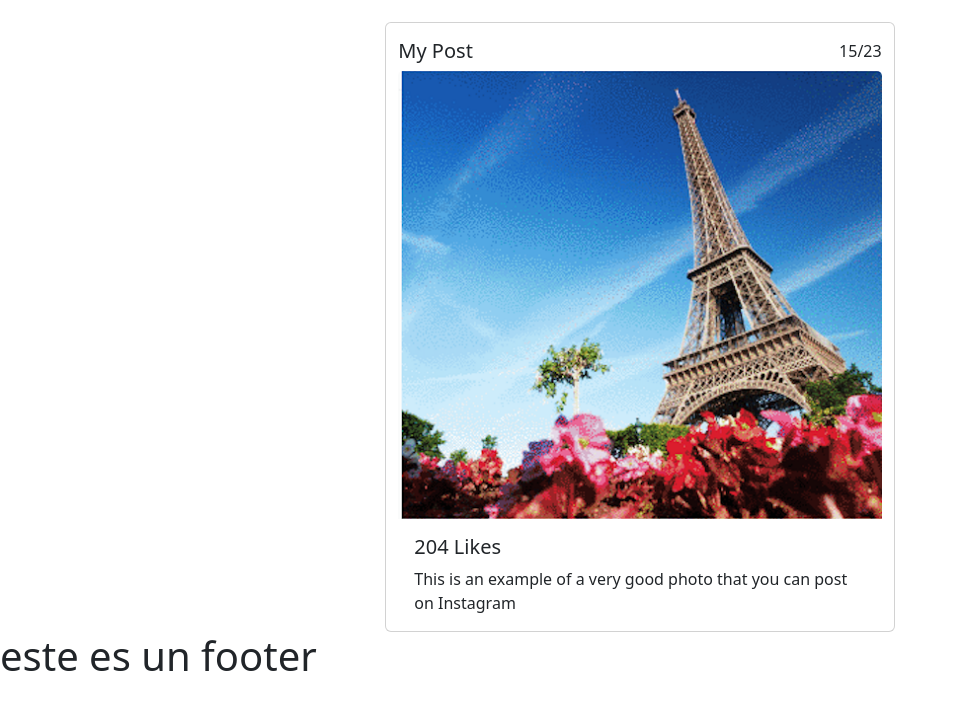
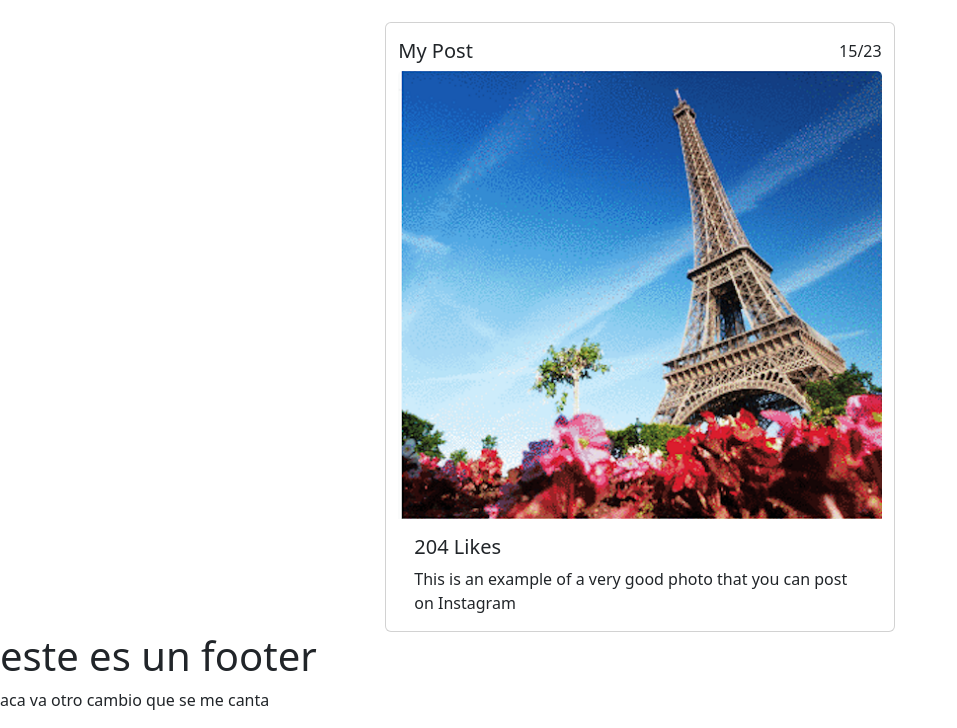
Before and after one commit to JamirGDC/4GeeksPractice2, a plain HTML site: page index.html in a window 1280 px wide. Shown: the part 4973-5701 px from the top of the page, without its empty margins (0-957 px from the left). Before the commit the page ends 5661 px from the top, so only its background shows below. Drawn offline with nearby package versions, Linux system fonts and the light colour scheme.

Commit message:
otro cambio

```diff
--- a/index.html
+++ b/index.html
@@ -108,5 +108,6 @@
 </body>
 <footer>
   <h1>este es un footer</h1>
+  <p>aca va otro cambio que se me  canta </p>
 </footer>
 </html>
```
